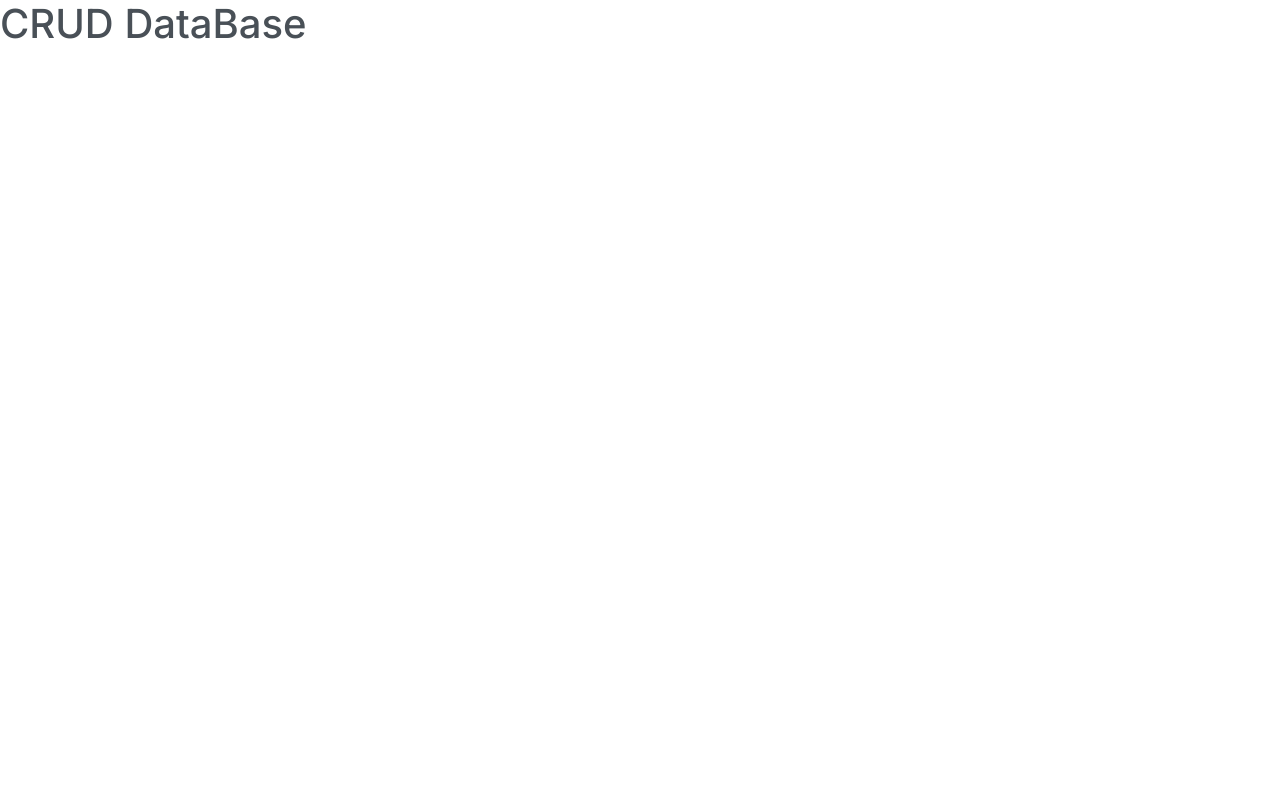
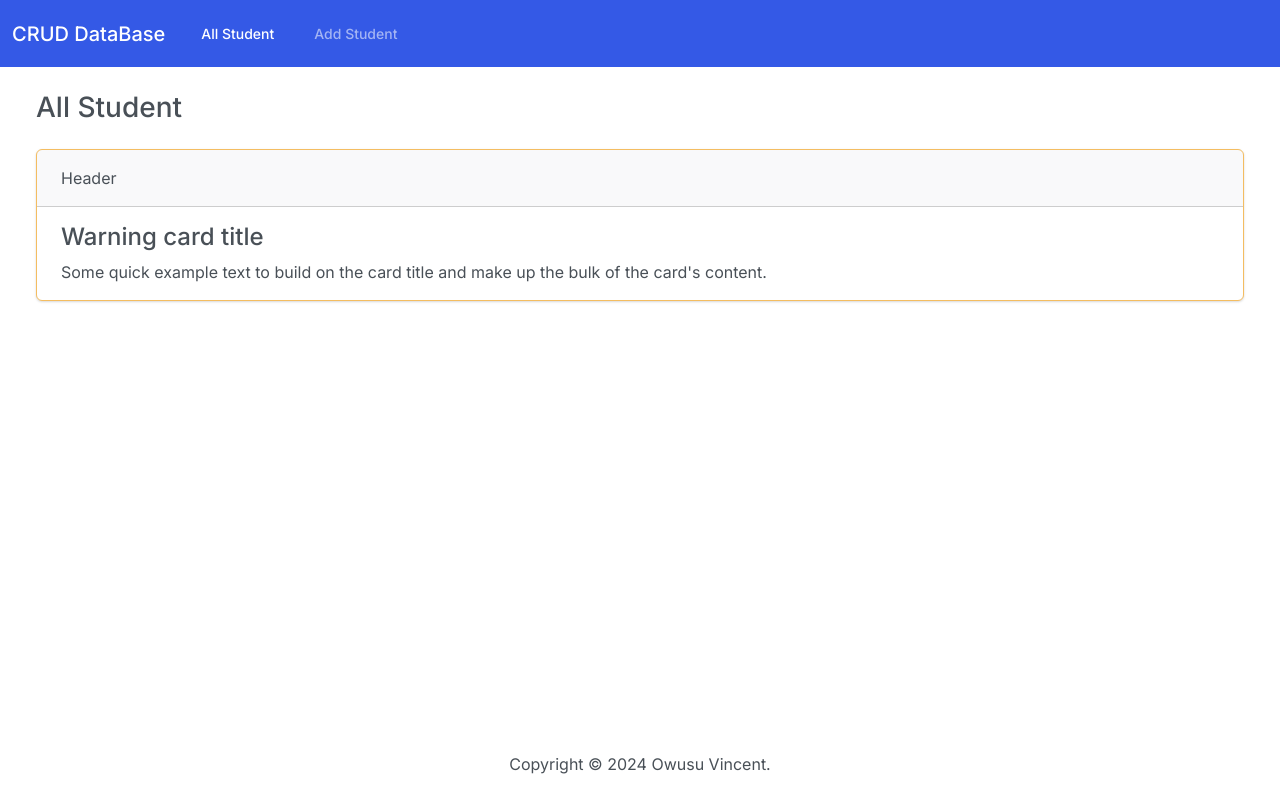
Before and after one commit to dem0saic/CRUD_PROJECT, a Django app: page / in a window 1280 px wide. Before the commit the page is almost empty. Run offline with Django 5.2, Linux system fonts and the light colour scheme; some libraries are stand-ins or nearby versions.

Commit message:
adding header tables for student records

```diff
--- a/Student_Records/Records/templates/index.html
+++ b/Student_Records/Records/templates/index.html
@@ -2,15 +2,55 @@
 <!DOCTYPE html>
 <html lang  = "en">
     <head>
-        <meta name = "viewport" content = "width = device-width, initial-scale = 1.0">
-        <meta http-equiv = "X-UA-Compatible" content = "ie = edge">
-        <link rel = "stylesheet" href = "{% static 'static/bootstrap.min.css' %}">
-        <meta charset = "UTF-8">
-        <title>Student Record</title>
-        <body>
-        <h1>CRUD DataBase</h1>
-        <script src="https://cdn.jsdelivr.net/npm/bootstrap@5.0.2/dist/js/bootstrap.bundle.min.js"
-            integrity="sha384-MrcW6ZMFYlzcLA8Nl+NtUVF0sA7MsXsP1UyJoMp4YLEuNSfAP+JcXn/tWtIaxVXM" crossorigin="anonymous"></script>
+            <meta name = "viewport" content = "width = device-width, initial-scale = 1.0">
+            <meta http-equiv = "X-UA-Compatible" content = "ie = edge">
+            <link rel = "stylesheet" href = "{% static 'bootstrap.min.css' %}">
+            <meta charset = "UTF-8">
+            <title>Student Record</title>
+        <body class= "d-flex flex-column min-vh-100">
+            <nav class="navbar navbar-expand-lg bg-primary" data-bs-theme="dark">
+                <div class="container-fluid">
+                <a class="navbar-brand" href="#">CRUD DataBase</a>
+                <button class="navbar-toggler" type="button" data-bs-toggle="collapse" data-bs-target="#navbarColor01" aria-controls="navbarColor01" aria-expanded="false" aria-label="Toggle navigation">
+                    <span class="navbar-toggler-icon"></span>
+                </button>
+
+                <div class="collapse navbar-collapse" id="navbarColor01">
+                    <ul class="navbar-nav me-auto">
+                    <li class="nav-item">
+                        <a class="nav-link active" href="#">All Student </a>
+                    </li>
+                    <li class="nav-item">
+                        <a class="nav-link" href="#">Add Student</a>
+                    </li>
+                    </ul>
+                </div>
+                </div>
+            </nav>
+            <div class="container-fluid">
+                <h3 class="m-4">All Student</h3>
+                <div class="row">
+                    <div class="col-md-12">
+                        <div class="card border-warning mb-4 ms-4 me-4" ">
+                        <div class="card-header">Header</div>
+                            <div class="card-body">
+                                <h4 class="card-title">Warning card title</h4>
+                                <p class="card-text">Some quick example text to build on the card title and make up the bulk of the card's content.</p>
+                            </div>
+                        </div>
+                    </div>
+                </div>
+            </div>
+            <footer class="mt-auto mb-4">
+                <div class="text-center">
+                    <span>
+                        Copyright &copy; <script>document.write(new Date().getFullYear())</script> Owusu Vincent.
+                    </span>
+                </div>
+            </footer>
+            <script src="https://cdn.jsdelivr.net/npm/bootstrap@5.0.2/dist/js/bootstrap.bundle.min.js"
+                integrity="sha384-MrcW6ZMFYlzcLA8Nl+NtUVF0sA7MsXsP1UyJoMp4YLEuNSfAP+JcXn/tWtIaxVXM" crossorigin="anonymous">
+            </script>
         </body>
     </head>
 </html>
```
